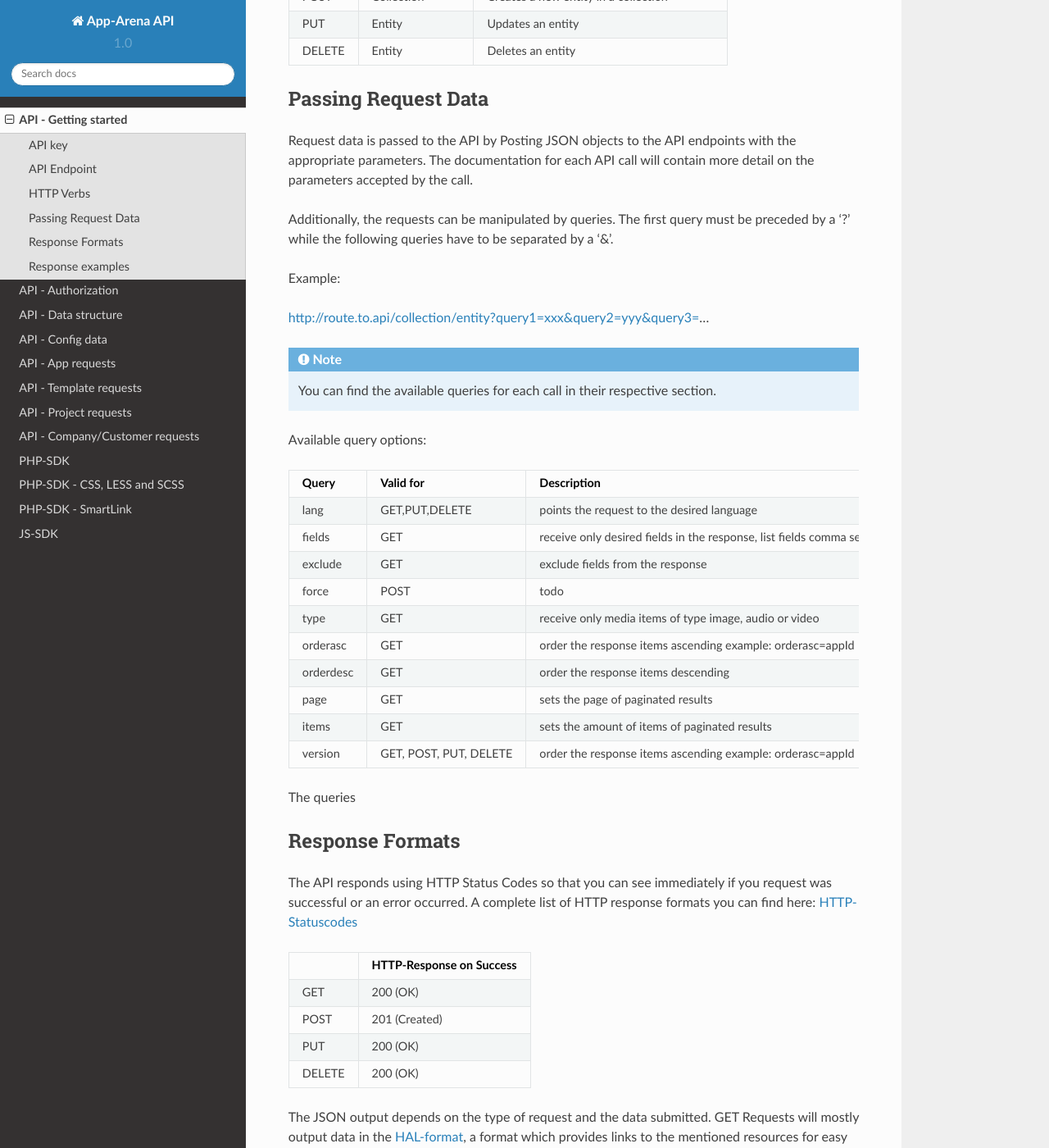
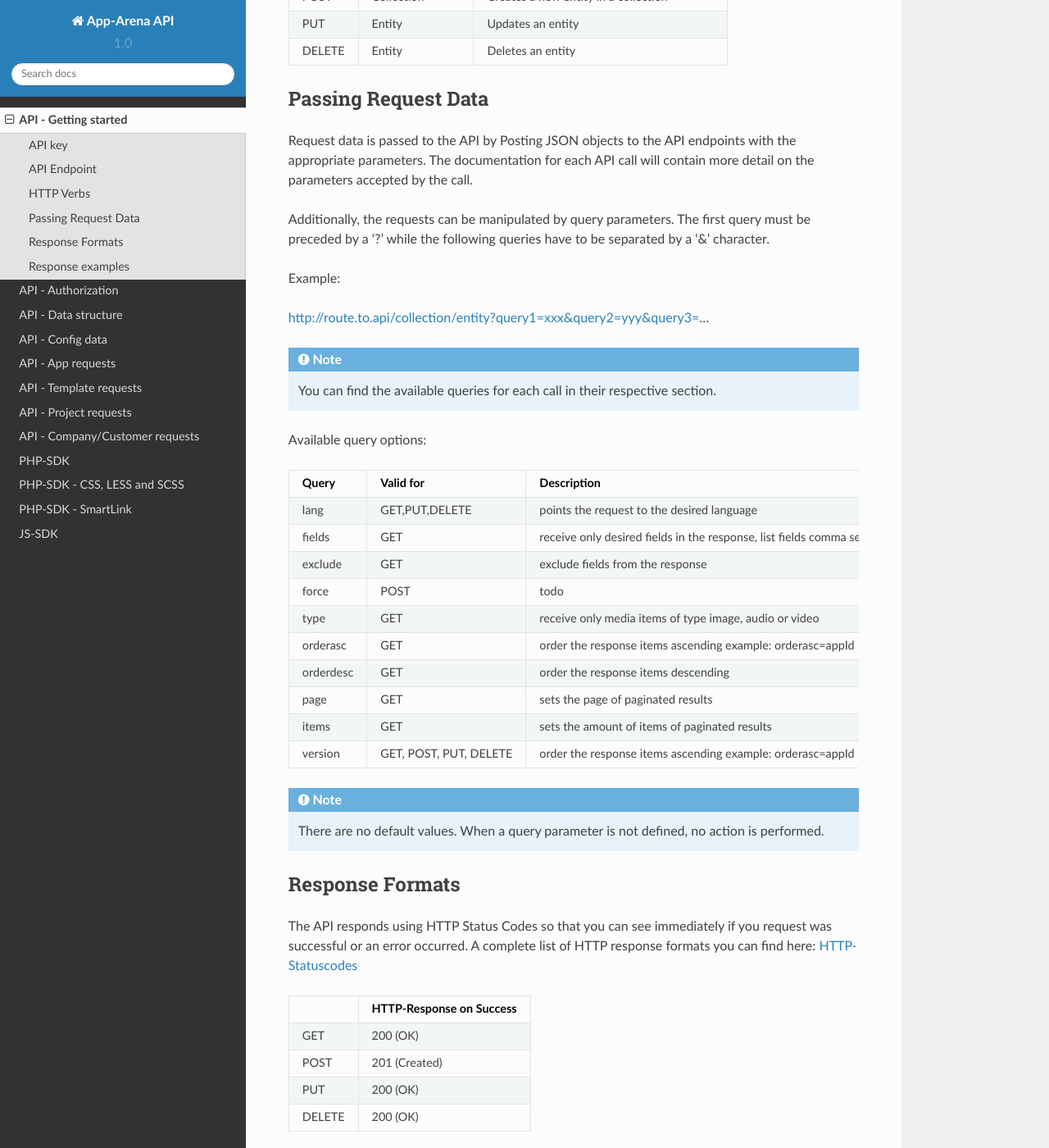
Before and after one commit to apparena/docs, a Sphinx documentation site: the page built from docs/api/001-index.rst, in a window 1280 px wide and 1400 px high, scrolled down 679 px. Shown: the whole window at 82% size. Built offline with Sphinx 7.4.7 and the Read the Docs theme 2.0.0, drawn with Linux system fonts in a browser that asks for light colours.

Commit message:
AM-817 API documentation

```diff
--- a/docs/api/001-index.rst
+++ b/docs/api/001-index.rst
@@ -43,8 +43,8 @@ Passing Request Data
 Request data is passed to the API by Posting JSON objects to the API endpoints with the appropriate parameters.
 The documentation for each API call will contain more detail on the parameters accepted by the call.
 
-Additionally, the requests can be manipulated by queries. The first query must be preceded by a '?' while the following queries
-have to be separated by a '&'.
+Additionally, the requests can be manipulated by query parameters. The first query must be preceded by a '?' while the following queries
+have to be separated by a '&' character.
 
 Example:
 
@@ -83,7 +83,7 @@ Available query options:
 |            |                          | example: orderasc=appId                               |
 +------------+--------------------------+-------------------------------------------------------+
 
-The queries
+.. Note:: There are no default values. When a query parameter is not defined, no action is performed.
 
 Response Formats
 ----------------
```
